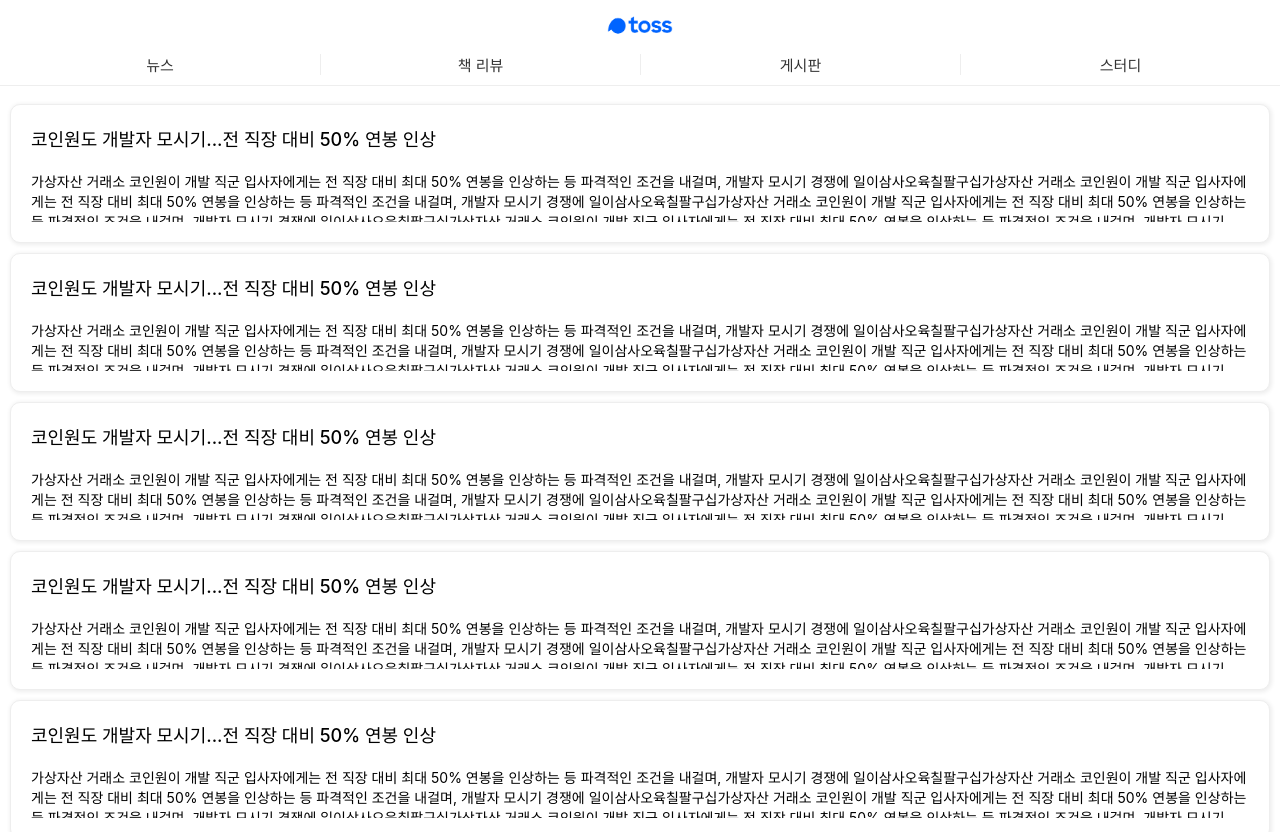
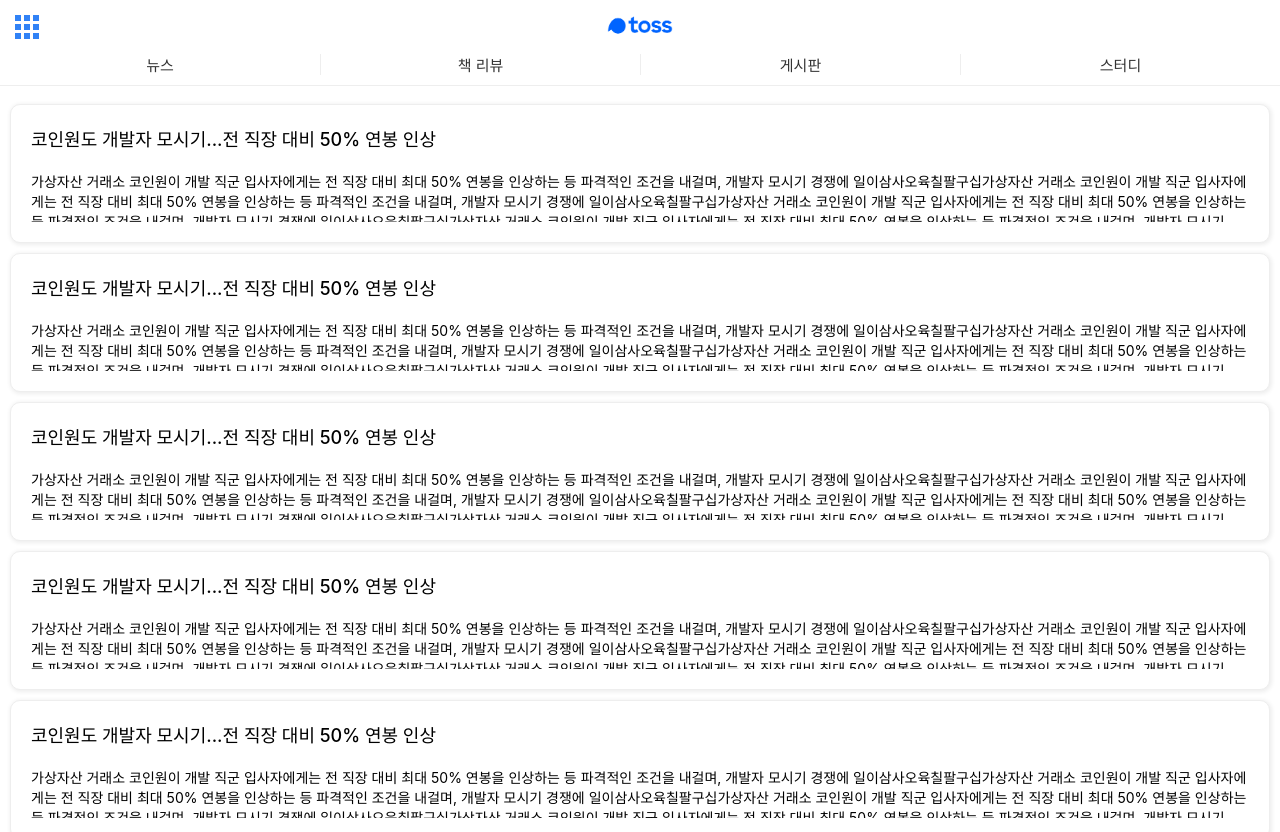
Before and after one commit to kimmallang/mallang, a React (Create React App) app: page / in a window 1280 px wide. Shown: the top 832 px of the page. Built offline with nearby package versions, Linux system fonts and the light colour scheme.

Commit message:
add : [헤더] 메뉴 펼치기 아이콘 추가

```diff
--- a/src/components/layout/Header.js
+++ b/src/components/layout/Header.js
@@ -1,10 +1,12 @@
 import TopLogo from "./header/components/TopLogo";
 import Menus from "./header/Menus";
+import MenuIcon from "./header/MenuIcon";
 
 function Header() {
     return (
         <header>
             <div>
+                <MenuIcon />
                 <TopLogo />
                 <Menus />
             </div>
--- /dev/null
+++ b/src/components/layout/header/MenuIcon.js
@@ -0,0 +1,11 @@
+import { CgMenuGridR } from "react-icons/cg";
+
+function MenuIcon() {
+    return (
+        <div className='menu-icon'>
+            <CgMenuGridR />
+        </div>
+    );
+}
+
+export default MenuIcon;
--- a/src/components/layout/styles/layout.css
+++ b/src/components/layout/styles/layout.css
@@ -6,11 +6,19 @@
 
 header { position: fixed; top: 0; left: 0; width: 100%; z-index: 10; }
 header { text-align: center; background-color: #FFF; border-bottom: 1px solid #EEE; }
-header img { height: 50px; }
-header a { box-sizing: border-box; display: inline-block; width: 25%; margin-bottom: 10px; text-decoration: none; color: #333; font-size: 15px; }
-header a { border-left: 1px solid #EEE; }
-header a:nth-child(1) { border-left: none; }
-header a.on { font-weight: bold; }
+header .top-logo img { height: 50px; }
+header .menus a { box-sizing: border-box; display: inline-block; width: 25%; margin-bottom: 10px; text-decoration: none; color: #333; font-size: 15px; }
+header .menus a { border-left: 1px solid #EEE; }
+header .menus a:nth-child(1) { border-left: none; }
+header .menus a.on { font-weight: bold; }
+header .menu-icon { position: absolute; left: 0; top: 0; }
+header .menu-icon { display: inline-block; width: 84px; height: 84px; font-size: 36px; color: #3182f6; }
+header .menu-icon > svg { position: absolute; left: 50%; top: 50%; transform: translate(-50%, -50%); cursor: pointer; }
+
 
 main { box-sizing: border-box; padding-top: 84px; min-height: 100%; background-color: #FFF; padding-bottom: 50px; }
 main > div { padding-top: 10px; }
+
+@media screen and (max-width:1280px) {
+    header .menu-icon { display: inline-block; width: 53px; height: 53px; font-size: 36px; color: #3182f6; }
+}
```
